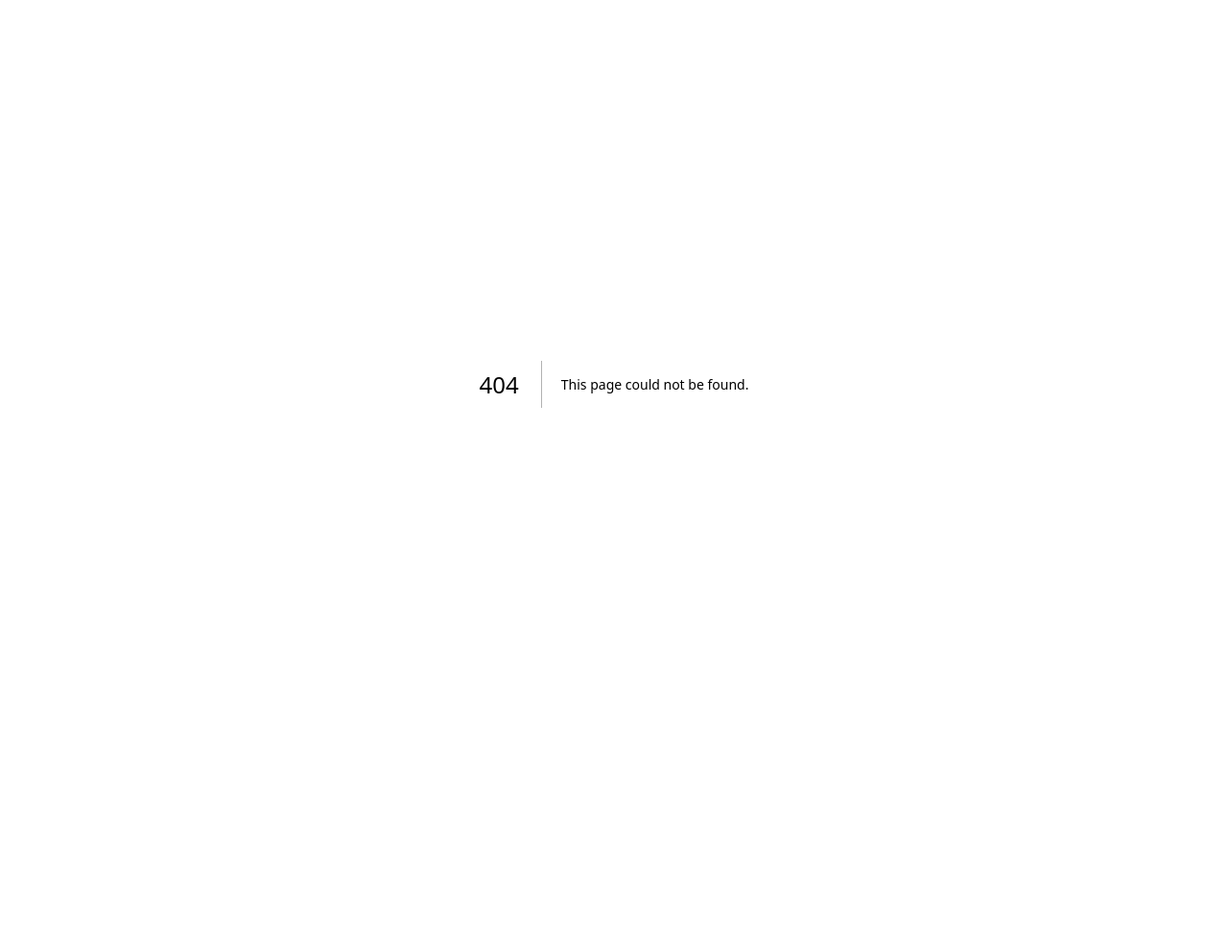
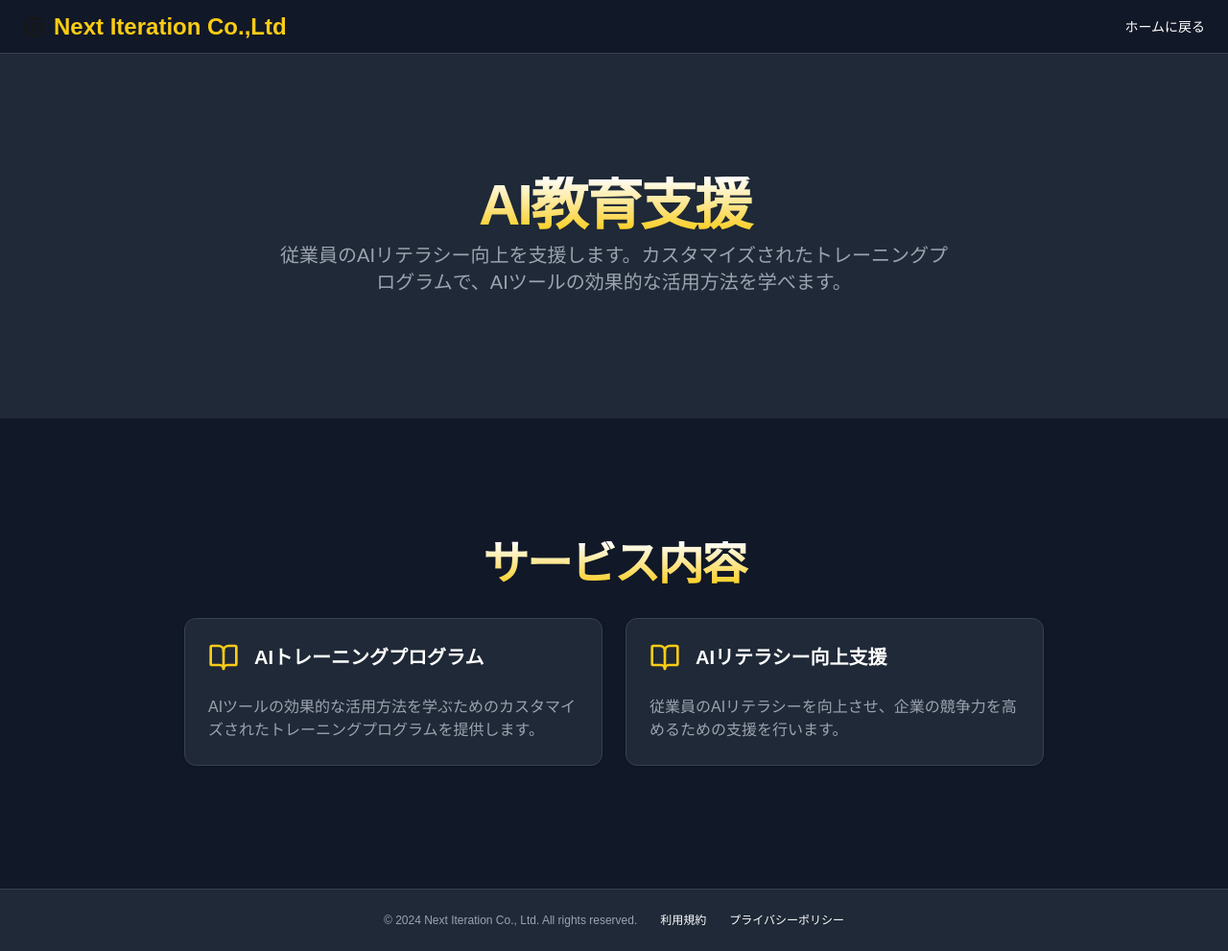
Before and after one commit to kazu5150/NextIteration_LP, a Next.js app: page /AiEducation in a window 1280 px wide. Before the commit this address had no page. Shown: the whole page at 96% size. Before the commit the page ends 800 px from the top, so only its background shows below. Built offline with nearby package versions, Linux system fonts and the light colour scheme.

Commit message:
added_aducation_page

```diff
--- /dev/null
+++ b/app/AiEducation/page.tsx
@@ -0,0 +1,92 @@
+'use client'
+
+import React from 'react';
+import { Card, CardHeader, CardContent } from "@/components/ui/card";
+import { BookOpen, Cpu } from "lucide-react";
+import Link from 'next/link';
+
+export default function AiEducationPage() {
+  return (
+    <div className="flex flex-col min-h-screen bg-gray-900 text-gray-100">
+      <header className="px-4 lg:px-6 h-14 flex items-center justify-center border-b border-gray-700">
+        <div className="container mx-auto flex justify-between items-center">
+          <div className="flex items-center space-x-4">
+            <Link href="/" className="flex items-center justify-center">
+              <Cpu className="h-6 w-6 text-primary" />
+              <span className="ml-2 text-2xl font-bold text-yellow-400">Next Iteration Co.,Ltd</span>
+            </Link>
+          </div>
+          <nav className="flex gap-4 sm:gap-6">
+            <Link href="/" className="text-sm font-medium hover:underline underline-offset-4 text-white">
+              ホームに戻る
+            </Link>
+          </nav>
+        </div>
+      </header>
+      <main className="flex-1">
+        <section className="w-full py-12 md:py-24 lg:py-32 bg-gray-800">
+          <div className="container mx-auto px-4 md:px-6">
+            <div className="flex flex-col items-center space-y-4 text-center">
+              <div className="space-y-2">
+                <h1 className="text-3xl font-bold tracking-tighter sm:text-4xl md:text-5xl lg:text-6xl/none text-transparent bg-clip-text bg-gradient-to-t from-yellow-400 to-white">
+                  AI教育支援
+                </h1>
+                <p className="mx-auto max-w-[700px] text-gray-400 md:text-xl">
+                  従業員のAIリテラシー向上を支援します。カスタマイズされたトレーニングプログラムで、AIツールの効果的な活用方法を学べます。
+                </p>
+              </div>
+            </div>
+          </div>
+        </section>
+        <section className="w-full py-16 md:py-24 lg:py-32 bg-gray-900">
+          <div className="container mx-auto px-4 md:px-6">
+            <h2 className="text-3xl font-bold tracking-tighter sm:text-4xl md:text-5xl text-center mb-8 text-transparent bg-clip-text bg-gradient-to-t from-yellow-400 to-white">
+              サービス内容
+            </h2>
+            <div className="max-w-4xl mx-auto grid grid-cols-1 md:grid-cols-2 gap-6">
+              <Card className="bg-gray-800 border-gray-700">
+                <CardHeader>
+                  <div className="flex items-center space-x-4">
+                    <BookOpen className="h-8 w-8 text-yellow-400" />
+                    <h3 className="text-xl font-bold text-white">AIトレーニングプログラム</h3>
+                  </div>
+                </CardHeader>
+                <CardContent>
+                  <p className="text-gray-400">
+                    AIツールの効果的な活用方法を学ぶためのカスタマイズされたトレーニングプログラムを提供します。
+                  </p>
+                </CardContent>
+              </Card>
+              <Card className="bg-gray-800 border-gray-700">
+                <CardHeader>
+                  <div className="flex items-center space-x-4">
+                    <BookOpen className="h-8 w-8 text-yellow-400" />
+                    <h3 className="text-xl font-bold text-white">AIリテラシー向上支援</h3>
+                  </div>
+                </CardHeader>
+                <CardContent>
+                  <p className="text-gray-400">
+                    従業員のAIリテラシーを向上させ、企業の競争力を高めるための支援を行います。
+                  </p>
+                </CardContent>
+              </Card>
+            </div>
+          </div>
+        </section>
+      </main>
+      <footer className="flex flex-col gap-2 sm:flex-row py-6 w-full shrink-0 items-center justify-center px-4 md:px-6 border-t border-gray-700 bg-gray-800">
+        <div className="container mx-auto flex flex-col sm:flex-row items-center justify-center">
+          <p className="text-xs text-gray-400">© 2024 Next Iteration Co., Ltd. All rights reserved.</p>
+          <nav className="sm:ml-6 flex gap-4 sm:gap-6">
+            <a className="text-xs hover:underline underline-offset-4 text-white" href="#">
+              利用規約
+            </a>
+            <a className="text-xs hover:underline underline-offset-4 text-white" href="#">
+              プライバシーポリシー
+            </a>
+          </nav>
+        </div>
+      </footer>
+    </div>
+  );
+}
--- a/components/ai-startup-landing.tsx
+++ b/components/ai-startup-landing.tsx
@@ -135,6 +135,7 @@ export function AiStartupLanding() {
                 </Link>
               </Card>
               <Card className="bg-gray-800 border-gray-700">
+              <Link href="/AiEducation">
                 <CardHeader>
                   <div className="flex items-center space-x-4">
                     <BookOpen className="h-8 w-8 text-yellow-400" />
@@ -146,6 +147,7 @@ export function AiStartupLanding() {
                     従業員のAIリテラシー向上を支援します。カスタマイズされたトレーニングプログラムで、AIツールの効果的な活用方法を学べます。
                   </p>
                 </CardContent>
+                </Link>
               </Card>
               <Card className="bg-gray-800 border-gray-700">
                 <CardHeader>
```
